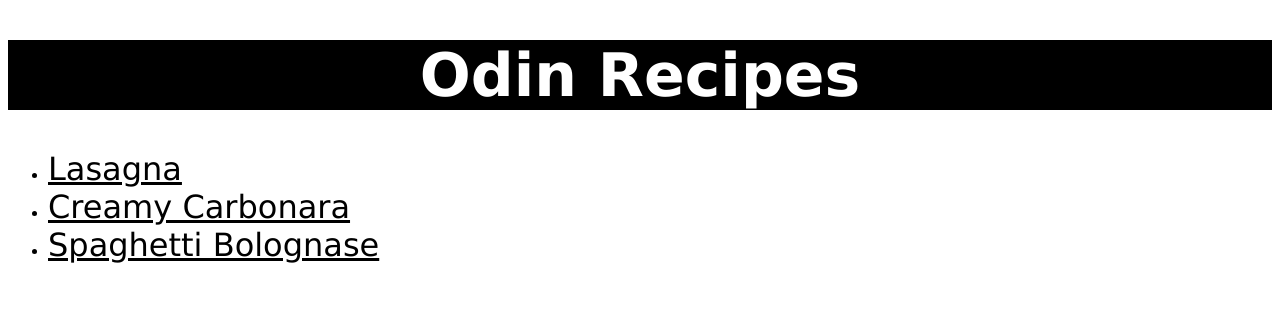
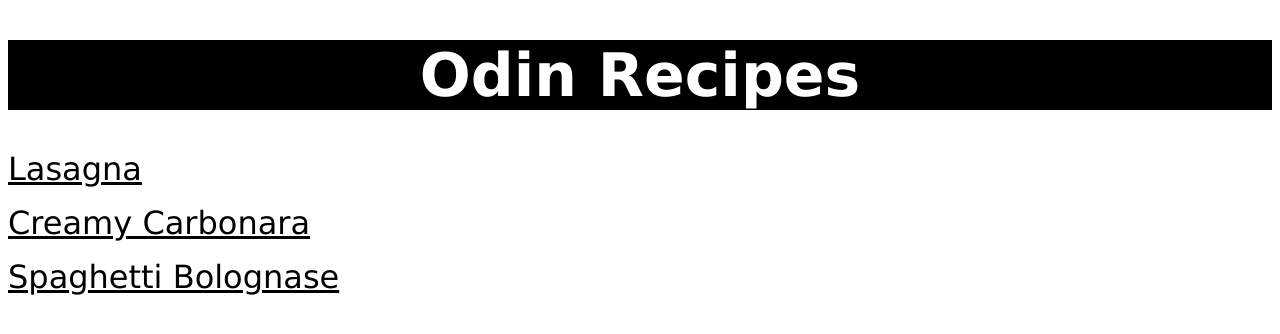
Before and after one commit to TheBrightman468/odin-recipes, a plain HTML site: page index.html in a window 1280 px wide. Drawn offline with Linux system fonts and the light colour scheme.

Commit message:
Replace list elements with <p> elements

```diff
--- a/index.html
+++ b/index.html
@@ -7,10 +7,10 @@
     </head>
     <body>
         <h1 class="all" id="heading">Odin Recipes</h1>
-        <ul>
-          <li><a class="all" id="lasagna" href="recipes/lasagna.html">Lasagna</a></li>
-          <li><a class="all" id="carbonara" href="recipes/carbonara.html">Creamy Carbonara</a></li>
-          <li><a class="all" id="spaghetti" href="recipes/spaghetti.html">Spaghetti Bolognase</a></li>
-        </ul>
+        <div>
+          <p><a class="all" id="lasagna" href="recipes/lasagna.html">Lasagna</a></p>
+          <p><a class="all" id="carbonara" href="recipes/carbonara.html">Creamy Carbonara</a></p>
+          <p><a class="all" id="spaghetti" href="recipes/spaghetti.html">Spaghetti Bolognase</a></p>
+        </div>
     </body>
 </html>
```
